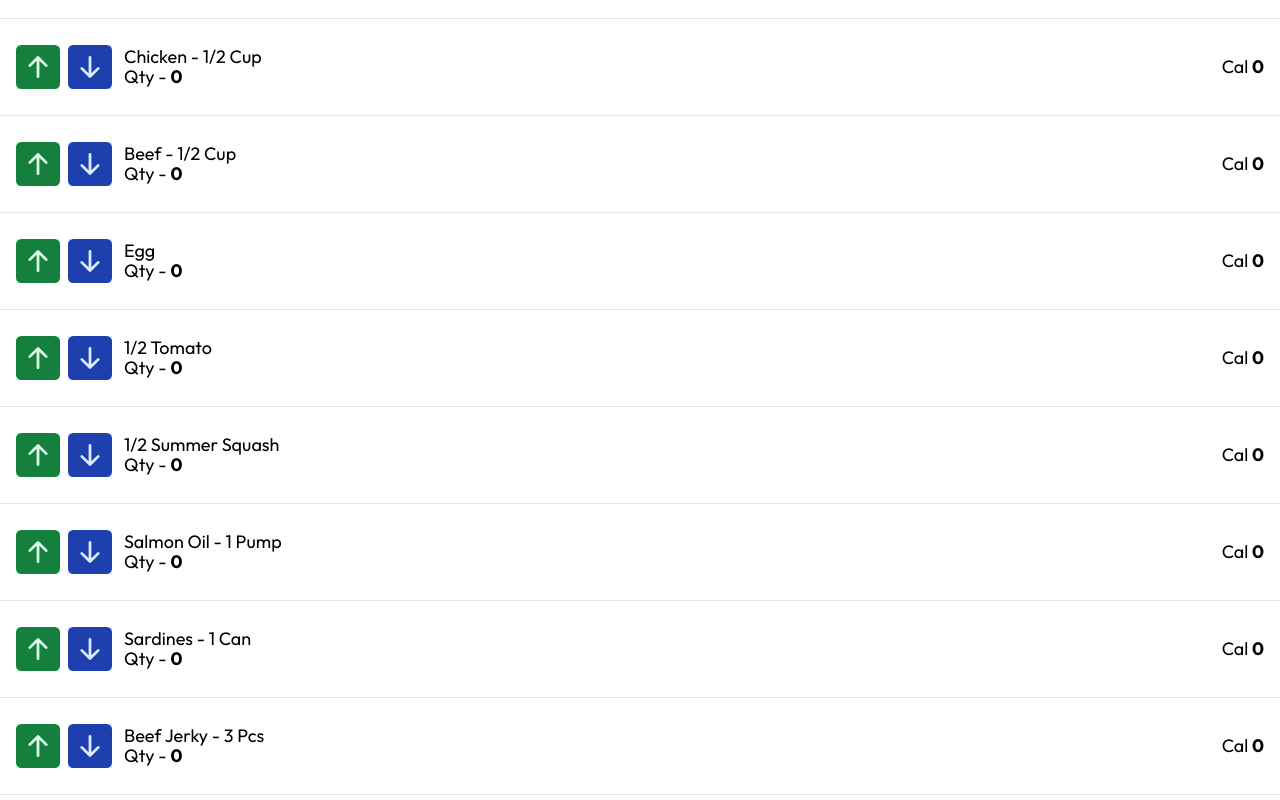
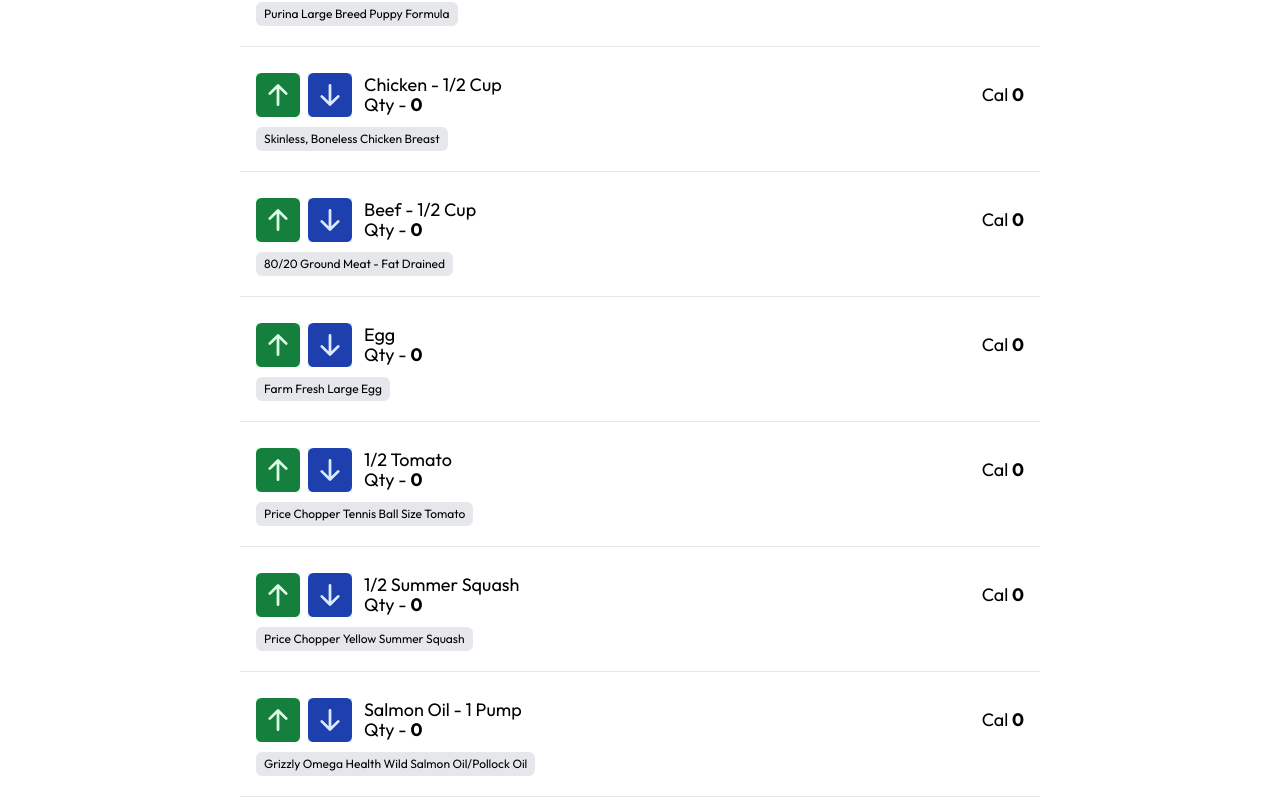
Before and after one commit to chrisdav6/nextjs-pup-food-calculator, a Next.js app: page / in a window 1280 px wide. Shown: the part 260-1060 px from the top of the page. Built offline with nearby package versions, Linux system fonts and the light colour scheme.

Commit message:
Added FoodDesc

```diff
--- a/app/page.js
+++ b/app/page.js
@@ -12,9 +12,10 @@ export default function Home() {
     <main>
       <Header />
 
-      <div>
+      <div className='w-full md:w-[800px] m-auto'>
         <FoodItem
           name='Kibble - 1/2 Cup'
+          foodDesc='Purina Large Breed Puppy Formula'
           foodCalories={181.5}
           foodQty={1}
           total={total}
@@ -22,6 +23,7 @@ export default function Home() {
         />
         <FoodItem
           name='Chicken - 1/2 Cup'
+          foodDesc='Skinless, Boneless Chicken Breast'
           foodCalories={108.5}
           foodQty={1}
           total={total}
@@ -29,6 +31,7 @@ export default function Home() {
         />
         <FoodItem
           name='Beef - 1/2 Cup'
+          foodDesc='80/20 Ground Meat - Fat Drained'
           foodCalories={143.5}
           foodQty={1}
           total={total}
@@ -36,6 +39,7 @@ export default function Home() {
         />
         <FoodItem
           name='Egg'
+          foodDesc='Farm Fresh Large Egg'
           foodCalories={72}
           foodQty={1}
           total={total}
@@ -43,6 +47,7 @@ export default function Home() {
         />
         <FoodItem
           name='1/2 Tomato'
+          foodDesc='Price Chopper Tennis Ball Size Tomato'
           foodCalories={11}
           foodQty={1}
           total={total}
@@ -50,6 +55,7 @@ export default function Home() {
         />
         <FoodItem
           name='1/2 Summer Squash'
+          foodDesc='Price Chopper Yellow Summer Squash'
           foodCalories={19}
           foodQty={1}
           total={total}
@@ -57,6 +63,7 @@ export default function Home() {
         />
         <FoodItem
           name='Salmon Oil - 1 Pump'
+          foodDesc='Grizzly Omega Health Wild Salmon Oil/Pollock Oil'
           foodCalories={20}
           foodQty={1}
           total={total}
@@ -64,6 +71,7 @@ export default function Home() {
         />
         <FoodItem
           name='Sardines - 1 Can'
+          foodDesc='Season Brand Sardines in Water, No Salt Added'
           foodCalories={170}
           foodQty={1}
           total={total}
@@ -71,6 +79,7 @@ export default function Home() {
         />
         <FoodItem
           name='Beef Jerky - 3 Pcs'
+          foodDesc='Home Made Top Round London Broil Jerky - Fat Removed'
           foodCalories={116}
           foodQty={1}
           total={total}
@@ -78,6 +87,7 @@ export default function Home() {
         />
         <FoodItem
           name='Brown Biscuit'
+          foodDesc='Wholesomes Rewards Smoky Bites Biscuit'
           foodCalories={33}
           foodQty={1}
           total={total}
@@ -85,6 +95,7 @@ export default function Home() {
         />
         <FoodItem
           name='PB Biscuit'
+          foodDesc='Old Mother Hubbard Classic Natural P-Nutty Biscuit'
           foodCalories={17}
           foodQty={1}
           total={total}
@@ -97,13 +108,13 @@ export default function Home() {
           {total < 2100 ? (
             <span className='text-green-500'>{total}</span>
           ) : (
-            <span className='text-red-500'>{total}</span>
+            <span className='text-red-600'>{total}</span>
           )}
         </h3>
         {total < 2100 ? (
           <p className='text-green-500'>You can use more calories! 😊</p>
         ) : (
-          <p className='text-red-500'>You are over allowed calories! 😣</p>
+          <p className='text-red-600'>You are over allowed calories! 😣</p>
         )}
       </div>
 
--- a/components/FoodItem.js
+++ b/components/FoodItem.js
@@ -7,6 +7,7 @@ import {
 
 export default function FoodItem({
   name,
+  foodDesc,
   foodCalories,
   foodQty,
   total,
@@ -37,7 +38,8 @@ export default function FoodItem({
   };
 
   return (
-    <div className='flex items-center px-4 py-6 border-t first:border-t-0'>
+    <div className='px-4 pt-6 pb-5 border-t first:border-t-0'>
+      <div className='flex items-center '>
         <div className='flex items-center justify-between space-x-2 mr-3'>
           <button onClick={() => increaseQty()}>
             <BsFillArrowUpSquareFill className='h-11 w-11 text-green-700 bg-green-100' />
@@ -58,5 +60,10 @@ export default function FoodItem({
           Cal <span className='font-bold'>{calories}</span>
         </p>
       </div>
+
+      <p className='text-xs mt-2 px-2 py-1 bg-gray-200 rounded-md inline-block'>
+        {foodDesc}
+      </p>
+    </div>
   );
 }
```
Lines whose indentation alone changed are shown as unchanged.
